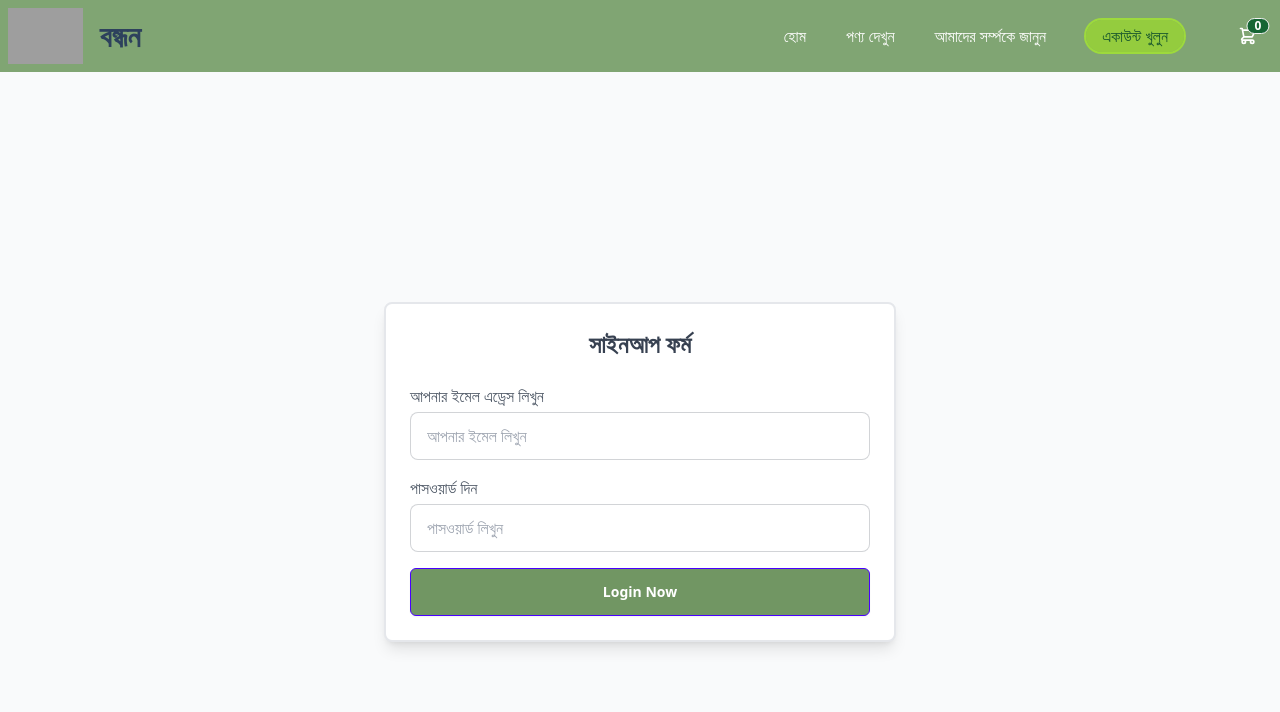
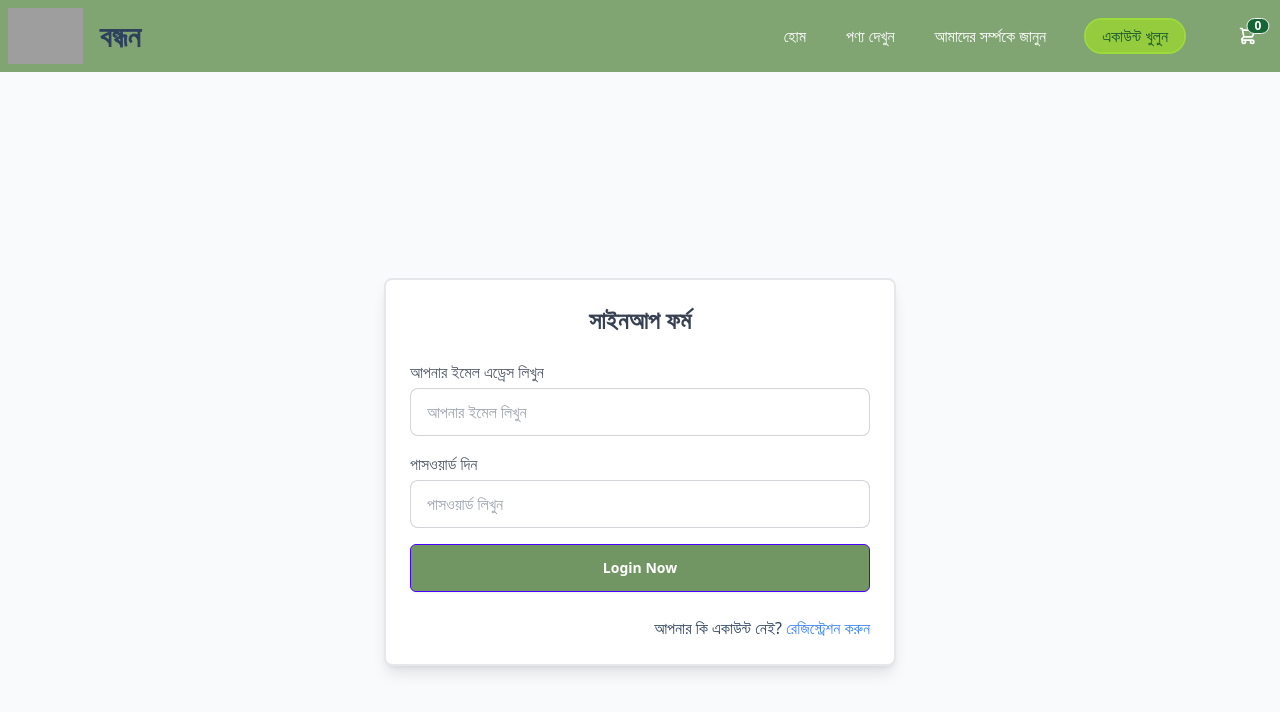
Before and after one commit to RahmanRakib9/Bondhon, a React (Vite) app in the folder client/: page /signin in a window 1280 px wide. Shown: the top 712 px of the page. Built offline with nearby package versions, Linux system fonts and the light colour scheme; grey boxes are pictures that could not be loaded.

Commit message:
bugs fiexed

```diff
--- a/client/src/App.jsx
+++ b/client/src/App.jsx
@@ -9,7 +9,7 @@ import AddProduct from './pages/dashboard/AddProduct';
 function App() {
   return (
     <main className="mx-auto rounded-md">
-      <div className="max-w-screen-2xl mx-auto">
+      <div className="max-w-screen-xl mx-auto">
         <Navbar />
 
         <Routes>
@@ -20,8 +20,6 @@ function App() {
           <Route path="/signin" element={<Signin />} />
           <Route path="/dashboard/products" element={<DashboardProducts />} />
           <Route path="/dashboard/add-product" element={<AddProduct />} />
-          {/* <Route path="/register" element={<Register />} /> */}
-          {/* Protected Routes  */}
 
           {/* <Route
             path="/dashboard/*"
--- a/client/src/components/Navbar.jsx
+++ b/client/src/components/Navbar.jsx
@@ -32,7 +32,9 @@ function Navbar() {
         </Link>
       </div>
 
-      <div className="mx-4">
+      {
+        !authData.user  && (
+          <div className="mx-4">
         <Link
           to="/signup"
           className="bg-[#97d139e7] text-green-900 py-1 px-4 rounded-full ring-2 ring-[#9dda3c]
@@ -41,6 +43,8 @@ function Navbar() {
           একাউন্ট খুলুন
         </Link>
       </div>
+        )
+      }
       <div className="flex-none">
         <div className="dropdown dropdown-end">
           <div tabIndex={0} role="button" className="btn btn-ghost btn-circle">
@@ -100,7 +104,7 @@ function Navbar() {
 
         {authData.user && (
           <div className="mx-4px">
-            <div>{authData?.user?.name}</div>
+            {/* <div>{authData?.user?.name}</div> */}
 
             {authData.user.role === 'FARMER' && (
               <div>
--- a/client/src/pages/Signin.jsx
+++ b/client/src/pages/Signin.jsx
@@ -2,7 +2,7 @@ import React, { useContext, useState } from 'react';
 import apiClient from '../config/axiosConfig';
 import toast from 'react-hot-toast';
 import { AuthContext } from '../contexts/AuthContext';
-import { useNavigate } from 'react-router-dom';
+import { Link, useNavigate } from 'react-router-dom';
 
 function Signin() {
   const { setAuthData, authData } = useContext(AuthContext);
@@ -81,6 +81,12 @@ function Signin() {
             Login Now
           </button>
         </form>
+        <p className="my-4 text-textSecondary text-right">
+          আপনার কি একাউন্ট নেই?{' '}
+          <Link to="/signup" className="text-blue-500">
+           রেজিস্ট্রেশন করুন
+         </Link>
+        </p>
       </div>
     </div>
   );
```
Also changed, not shown: client/src/pages/Signup.jsx (+0 -8 lines).
